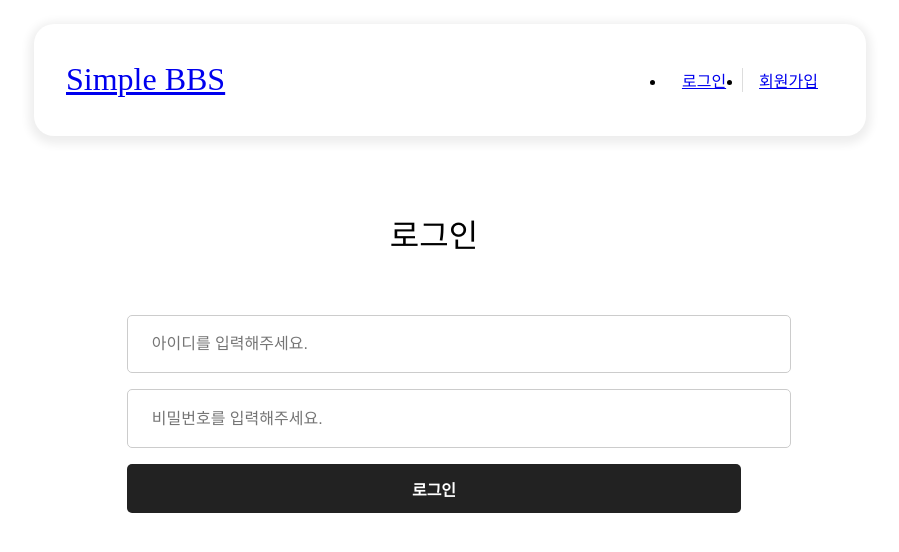
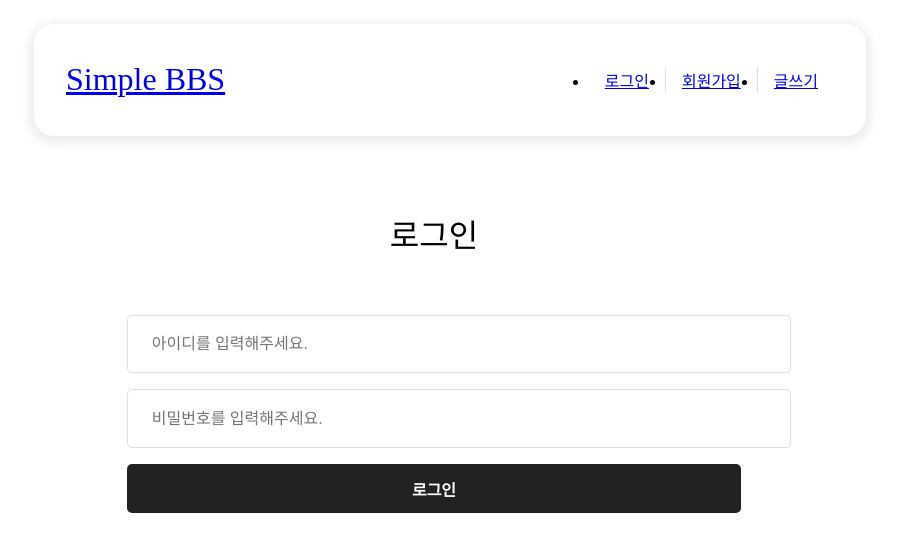
Before and after one commit to HANYUNSEONG/Simple-BBS, a Next.js app in the folder client/: page /signin in a window 1280 px wide. Shown: the top 552 px of the page, without its empty margins (222-1121 px from the left). Built offline with nearby package versions, Linux system fonts and the light colour scheme; no server answers.

Commit message:
[client] Login

```diff
--- a/client/package.json
+++ b/client/package.json
@@ -10,9 +10,13 @@
   "dependencies": {
     "@emotion/react": "^11.7.0",
     "@emotion/styled": "^11.6.0",
+    "axios": "^0.24.0",
     "next": "12.0.4",
     "react": "17.0.2",
-    "react-dom": "17.0.2"
+    "react-dom": "17.0.2",
+    "react-icons": "^4.3.1",
+    "react-query": "^3.34.0",
+    "recoil": "^0.5.2"
   },
   "devDependencies": {
     "@types/node": "16.11.11",
--- /dev/null
+++ b/client/src/apis/auth.ts
@@ -0,0 +1,10 @@
+import { ISignIn } from "@/types/auth";
+import customAxios from "./customAxios";
+
+export const signIn = async (loginData: ISignIn) => {
+  return await customAxios.post(`/auth/signin`, loginData);
+};
+
+export const getProfile = async () => {
+  return await customAxios.get(`/auth/me`);
+};
--- /dev/null
+++ b/client/src/apis/customAxios.ts
@@ -0,0 +1,8 @@
+import axios from "axios";
+
+const CustomAxios = axios.create({
+  baseURL: process.env.NEXT_PUBLIC_API_URL,
+  withCredentials: true,
+});
+
+export default CustomAxios;
--- /dev/null
+++ b/client/src/components/AuthProvider/AuthProvider.tsx
@@ -0,0 +1,33 @@
+import { getProfile } from "@/apis/auth";
+import { createContext, useEffect, useState } from "react";
+
+interface IAuthProvider {
+  children: React.ReactElement;
+}
+
+const AuthContext = createContext<{ isLogin: boolean }>({
+  isLogin: false,
+});
+
+function AuthProvider({ children }: IAuthProvider) {
+  const [isLogin, setIsLogin] = useState();
+
+  useEffect(() => {
+    (async () => {
+      const userData = await getProfile();
+      console.log(userData);
+    })();
+  }, []);
+
+  return (
+    <AuthContext.Provider
+      value={{
+        isLogin: false,
+      }}
+    >
+      {children}
+    </AuthContext.Provider>
+  );
+}
+
+export default AuthProvider;
--- /dev/null
+++ b/client/src/components/AuthProvider/index.ts
@@ -0,0 +1 @@
+export { default } from "./AuthProvider";
--- a/client/src/components/Header/Header.tsx
+++ b/client/src/components/Header/Header.tsx
@@ -1,3 +1,4 @@
+import CustomAxios from "@/apis/customAxios";
 import Link from "next/link";
 import { HeaderWrapper } from "./styles";
 
@@ -5,10 +6,17 @@ const menus = [
   {
     title: "로그인",
     path: "/signin",
+    isLogin: false,
   },
   {
     title: "회원가입",
     path: "/signup",
+    isLogin: false,
+  },
+  {
+    title: "글쓰기",
+    path: "/write",
+    isLogin: true,
   },
 ];
 
--- a/client/src/components/SignInForm/SignInForm.tsx
+++ b/client/src/components/SignInForm/SignInForm.tsx
@@ -1,17 +1,62 @@
+import { AxiosResponse } from "axios";
+import { FormEvent } from "react";
+import { useMutation } from "react-query";
+import Router from "next/router";
+import { useRecoilState } from "recoil";
 import Button from "../common/Button";
 import Input from "../common/Input";
 import { SignInFormBox, SignInFormWrapper } from "./styles";
+import { signIn } from "@/apis/auth";
+import useInputs from "@/hooks/useInputs";
+import { toastAtom } from "@/recoil/toast/atom/toast";
+import { ISignIn } from "@/types/auth";
 
 function SignInForm() {
+  const { inputsData, handleChangeInput } = useInputs();
+  const [_, setToastMessage] = useRecoilState(toastAtom);
+
+  const mutation = useMutation((loginData: ISignIn) => signIn(loginData));
+
+  const handleSubmit = (e: FormEvent) => {
+    e.preventDefault();
+    mutation.mutate(inputsData as ISignIn, {
+      onSuccess: (payload: AxiosResponse) => {
+        console.log(payload);
+
+        setToastMessage({
+          showing: true,
+          type: "success",
+          message: "로그인 완료",
+        });
+
+        Router.push("/");
+      },
+      onError: () => {
+        setToastMessage({
+          showing: true,
+          type: "error",
+          message: "로그인 실패",
+        });
+      },
+    });
+  };
+
   return (
     <SignInFormWrapper>
       <h1>로그인</h1>
-      <SignInFormBox>
-        <Input placeholder="아이디를 입력해주세요." inputSize="large" />
+      <SignInFormBox onSubmit={handleSubmit}>
+        <Input
+          placeholder="아이디를 입력해주세요."
+          inputSize="large"
+          name="username"
+          onChange={handleChangeInput}
+        />
         <Input
           type="password"
           placeholder="비밀번호를 입력해주세요."
+          name="password"
           inputSize="large"
+          onChange={handleChangeInput}
         />
         <Button type="submit">로그인</Button>
       </SignInFormBox>
--- a/client/src/components/common/Input/Input.tsx
+++ b/client/src/components/common/Input/Input.tsx
@@ -29,7 +29,7 @@ const InputWrapper = styled.div<InputWrapperTypes>`
     font-size: 1rem;
     padding: ${({ size }) => size};
     border-radius: 5px;
-    border: 1px solid #ccc;
+    border: 1px solid #ddd;
   }
 `;
 
--- a/client/src/pages/_app.tsx
+++ b/client/src/pages/_app.tsx
@@ -1,4 +1,4 @@
-import React from "react";
+import React, { useEffect } from "react";
 import { QueryClient, QueryClientProvider } from "react-query";
 import { ReactQueryDevtools } from "react-query/devtools";
 import { ThemeProvider } from "@emotion/react";
@@ -8,6 +8,7 @@ import Layout from "@/components/Layout";
 import theme from "@/theme";
 import { RecoilRoot } from "recoil";
 import Toast from "@/components/common/Toast";
+import AuthProvider from "@/components/AuthProvider";
 
 function SimpleBBS({ Component, pageProps }: AppProps) {
   const isProd = process.env.NODE_ENV === "production";
@@ -20,7 +21,9 @@ function SimpleBBS({ Component, pageProps }: AppProps) {
           {!isProd && <ReactQueryDevtools />}
           <Layout>
             <Toast />
-            <Component {...pageProps} />
+            <AuthProvider>
+              <Component {...pageProps} />
+            </AuthProvider>
           </Layout>
         </RecoilRoot>
       </QueryClientProvider>
--- a/client/src/pages/signin.tsx
+++ b/client/src/pages/signin.tsx
@@ -5,4 +5,10 @@ const Login: NextPage = () => {
   return <SignInForm />;
 };
 
+export async function getServerSideProps() {
+  return {
+    props: {},
+  };
+}
+
 export default Login;
--- /dev/null
+++ b/client/src/types/auth.ts
@@ -0,0 +1,4 @@
+export interface ISignIn {
+  username: string;
+  password: string;
+}
```
Also changed, not shown: client/tsconfig.json (+17 -5 lines), 2 other files (tests, documents, lock files or other folders).
